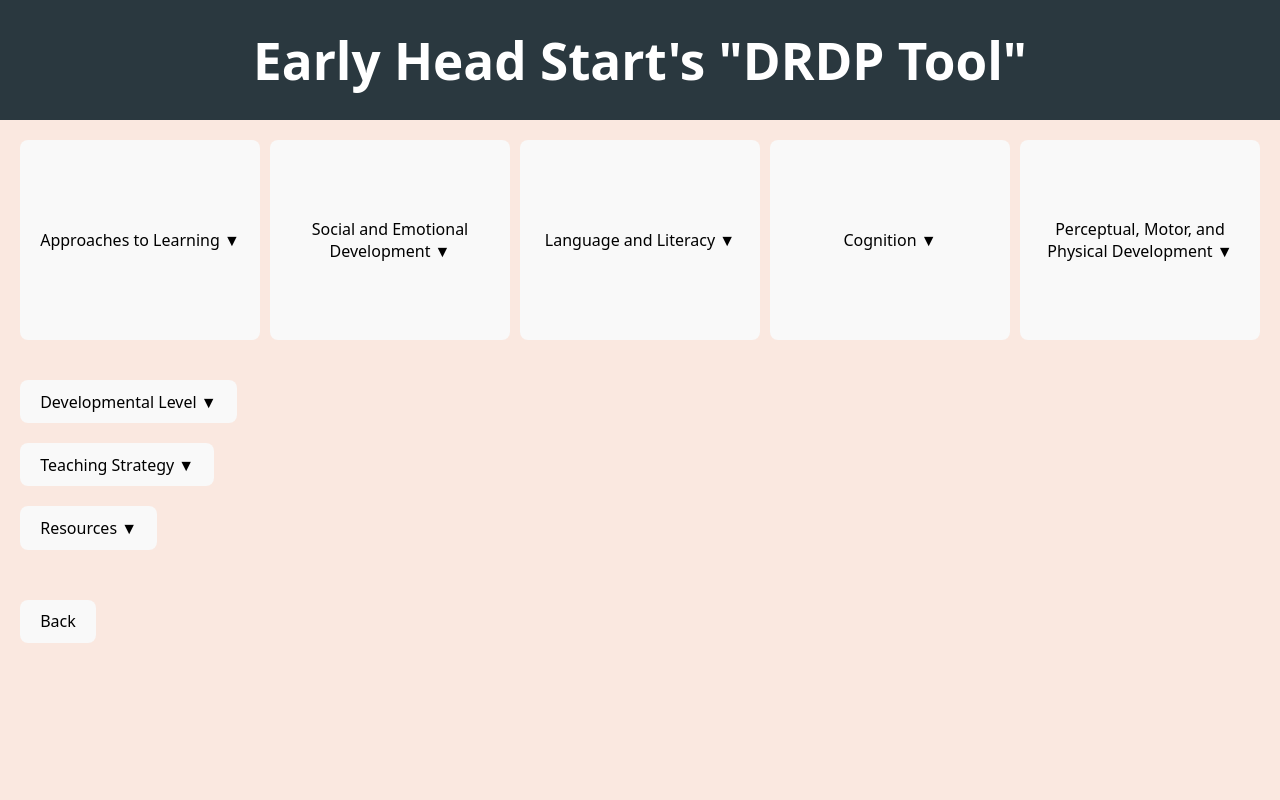
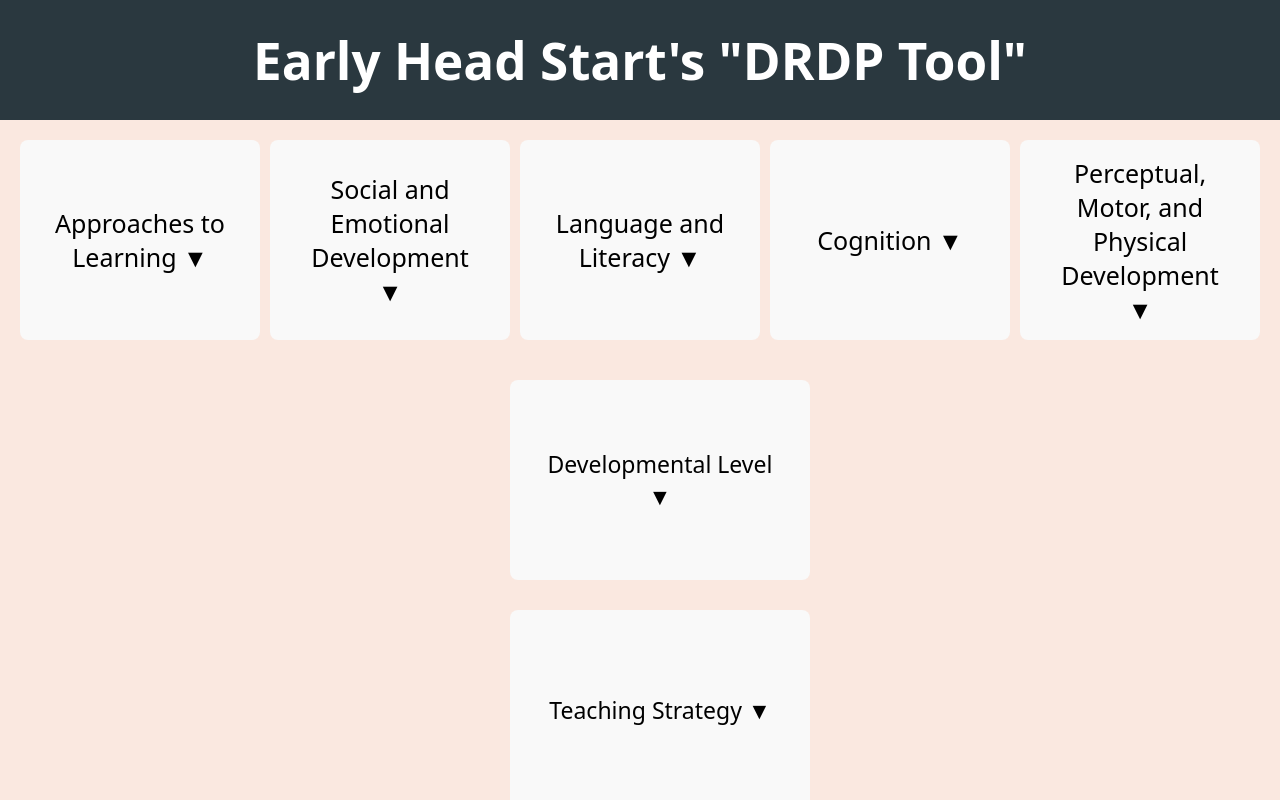
Before and after one commit to kylelin23/EHS_webpage, a React (Vite) app: page /dataPage in a window 1280 px wide. Shown: the top 800 px of the page. Built offline with nearby package versions, Linux system fonts and the light colour scheme.

Commit message:
Fix Formatting

```diff
--- a/src/dataPage.css
+++ b/src/dataPage.css
@@ -58,8 +58,7 @@
   width: 100vw;
   display: flex;
   flex-direction: column;
-  align-items: flex-start;
-  justify-content: center;
+  align-items: center;
 }
 
 .dropdown2 {
@@ -69,12 +68,14 @@
 }
 
 .text {
-  color: black;
+  color: white;
+  text-align: center;
 }
 
 .measureCategory {
   height: 200px;
   width: 300px;
+  font-size: 25px;
 }
 
 .measureCategoryContainer{
@@ -87,3 +88,25 @@
   display: flex;
   justify-content: center;
 }
+
+.box {
+  height: 200px;
+  width: 300px;
+  font-size: 23px;
+}
+
+.developmentalLevelContainer {
+  display: flex;
+  gap: 10px;
+  margin-top: 10px;
+}
+
+.textContainer {
+  height: 100px;
+  width: 200px;
+  display: flex;
+  justify-content: center;
+  align-items: center;
+  background-color: black;
+  border-radius: 10px;
+}
--- a/src/dataPage.jsx
+++ b/src/dataPage.jsx
@@ -318,32 +318,52 @@
         </div>
 
         <div className="dropdownContainer2">
-          <button onClick={developmentalLevelDropDown} className="dropdown">
+          <button onClick={developmentalLevelDropDown} className="box">
             Developmental Level {developmentalLevelOpen ? "▲" : "▼"}
           </button>
+          <div className = "developmentalLevelContainer">
             {developmentalLevelOpen &&
               developmentalLevels.map((level, index) => (
-            <div className = "text" key={index}>{level}</div>
+              <div className = "textContainer" key={index}>
+                <div className = "text">
+                  {level}
+                </div>
+              </div>
             ))}
           </div>
 
+        </div>
+
         <div className="dropdownContainer2">
-          <button onClick={teachingStratDropDown} className="dropdown">
+          <button onClick={teachingStratDropDown} className="box">
             Teaching Strategy {teachingStratOpen ? "▲" : "▼"}
           </button>
+          <div className = "developmentalLevelContainer">
             {teachingStratOpen &&
               teachingStrats.map((teachingStrat, index) => (
-            <div className = "text" key={index}>{teachingStrat}</div>
+              <div className = "textContainer" key={index}>
+                  <div className = "text">
+                    {teachingStrat}
+                  </div>
+              </div>
             ))}
           </div>
 
+        </div>
+
         <div className="dropdownContainer2">
-          <button onClick={resourceDropDown} className="dropdown">
+          <button onClick={resourceDropDown} className="box">
             Resources {resourceOpen ? "▲" : "▼"}
           </button>
+          <div className = "developmentalLevelContainer">
             {resourceOpen && resources.map((resource, index) => (
-            <div className = "text" key={index}>{resource}</div>
+              <div className = "textContainer" key={index}>
+                  <div className = "text">
+                    {resource}
+                  </div>
+              </div>
             ))}
+          </div>
         </div>
       </div>
 
```
Lines whose indentation alone changed are shown as unchanged.
